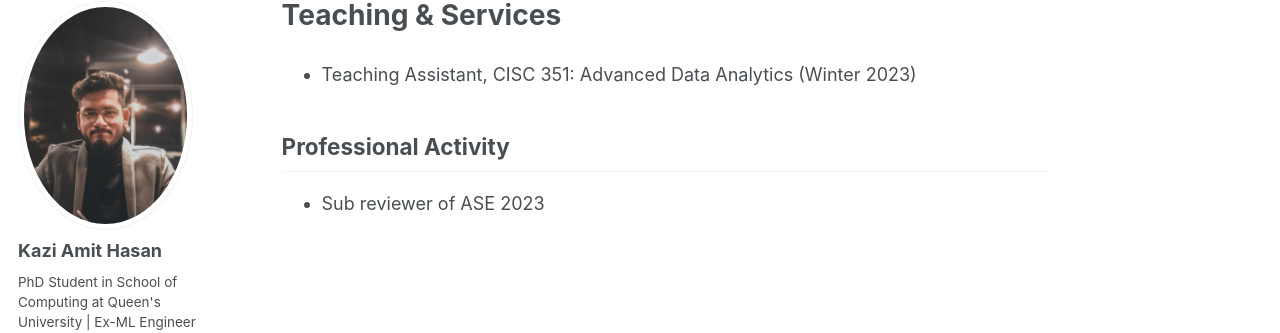
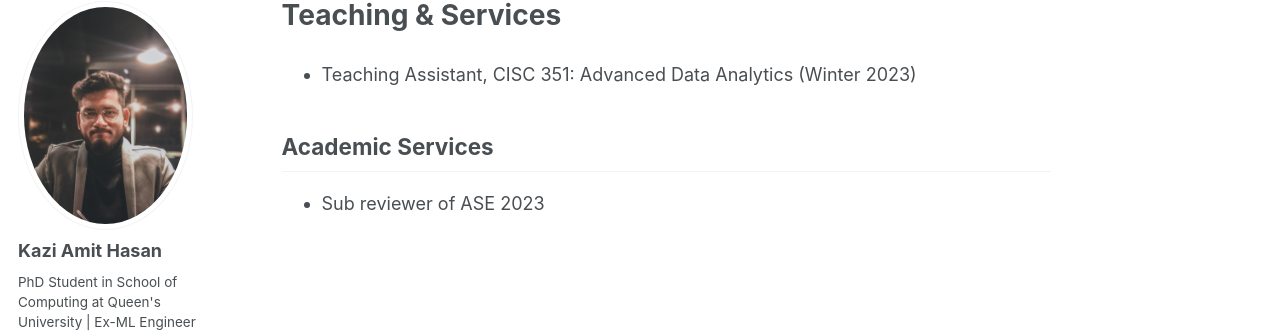
Before and after one commit to KaziAmitHasan/kaziamithasan.github.io, a Jekyll site: the page built from _pages/teaching.md, in a window 1280 px wide. Shown: the part 117-450 px from the top of the page. Built offline with Jekyll 4.4.1, drawn with Linux system fonts in a browser that asks for light colours.

Commit message:
info updated

```diff
--- a/_pages/teaching.md
+++ b/_pages/teaching.md
@@ -9,7 +9,7 @@ permalink: /teaching/
 	</li>
 </ul>
 
-## Professional Activity
+## Academic Services
 
 <ul>
           <li> Sub reviewer of ASE 2023</li>
```
